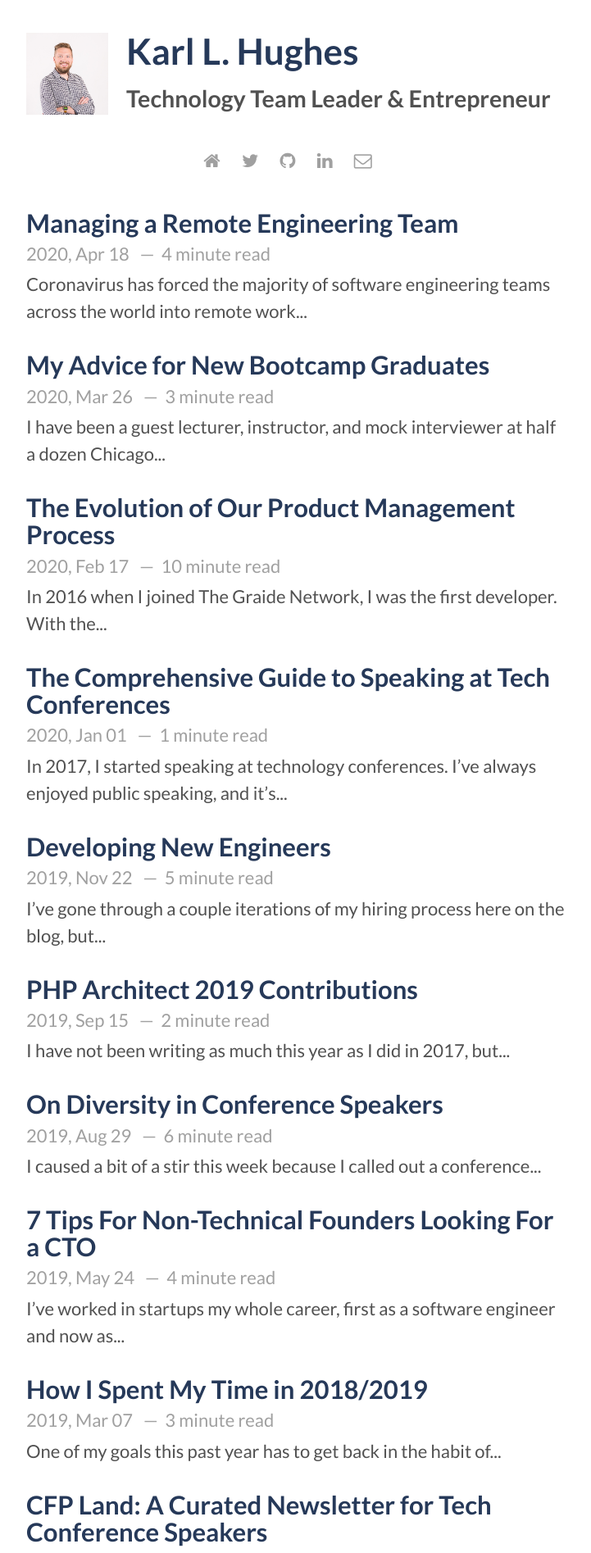
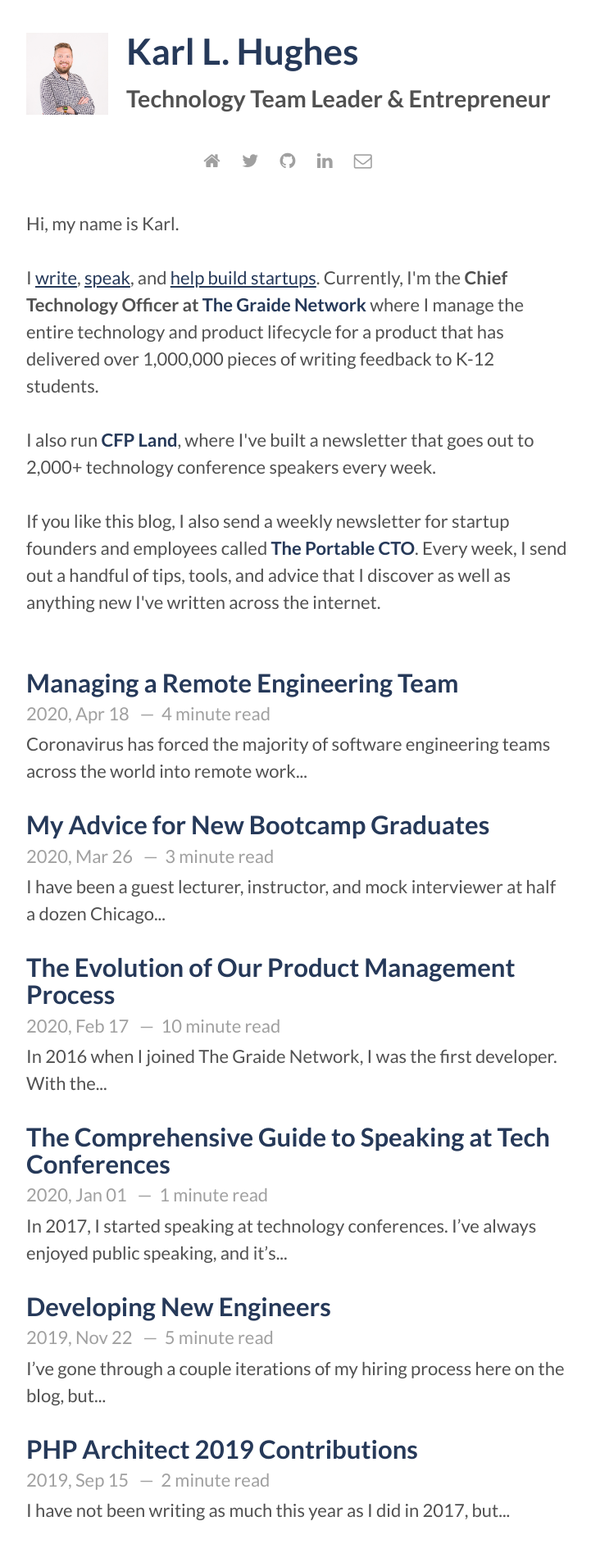
Before and after one commit to karllhughes/personal-blog-5, a Jekyll site: the page built from index.html, in a window 1280 px wide. Shown: the top 1895 px of the page at 82% size, without its empty margins (278-999 px from the left). Built offline with Jekyll 4.4.1, drawn with Linux system fonts in a browser that asks for light colours; the list of posts is cut into pages by our own code.

Commit message:
Adding more to home page

```diff
--- /dev/null
+++ b/_includes/about.html
@@ -0,0 +1,19 @@
+<section class="about">
+  <p>Hi, my name is Karl.</p>
+  <p>
+    I <a href="/writing/" class="underline">write</a>, <a href="/speaking/" class="underline">speak</a>, and
+    <a href="/work/" class="underline">help build startups</a>.
+    Currently, I'm the <strong>Chief Technology Officer at <a href="https://www.thegraidenetwork.com/" target="_blank">The Graide Network</a></strong>
+    where I manage the entire technology and product lifecycle for a product that has delivered over 1,000,000 pieces of writing
+    feedback to K-12 students.
+  </p>
+  <p>
+    I also run <strong><a href="https://www.cfpland.com">CFP Land</a></strong>, where I've built a newsletter that goes
+    out to 2,000+ technology conference speakers every week.
+  </p>
+  <p>
+    If you like this blog, I also send a weekly newsletter for startup founders and employees called
+    <strong><a href="https://mailchi.mp/a183cf10b418/startups">The Portable CTO</a></strong>.
+    Every week, I send out a handful of tips, tools, and advice that I discover as well as anything new I've written across the internet.
+  </p>
+</section>
--- a/_layouts/main.html
+++ b/_layouts/main.html
@@ -2,7 +2,7 @@
 layout: default
 ---
 <header>
-  <div class="about">
+  <section class="title">
     <div class="header-image">
       <a href="{{site.baseurl}}/"><img
         src="{{site.baseurl}}/assets/img/{% if site.author-img %}{{site.author-img}}{% endif %}" alt="{{site.author}}"></a>
@@ -11,7 +11,7 @@
       <h1 class="author-name"><a href="{{site.baseurl}}/">{{site.author}}</a></h1>
       <h2>{{ site.description }}</h2>
     </div>
-  </div>
+  </section>
 
   <section class="contact">
     <ul>
--- a/_sass/_typebase.scss
+++ b/_sass/_typebase.scss
@@ -61,6 +61,7 @@
   margin-top: $leading;
   margin-bottom: 0;
   line-height: $leading;
+  font-weight: bold;
 }
 h1 {
   font-size: 3 * $scale * 1rem;
--- /dev/null
+++ b/_sass/parts/_about.scss
@@ -0,0 +1,3 @@
+.about {
+  margin-bottom: 3rem;
+}
--- a/_sass/parts/_header.scss
+++ b/_sass/parts/_header.scss
@@ -1,5 +1,5 @@
 header {
-  .about {
+  .title {
     margin-bottom: 2rem;
     .header-image {
       float: left;
@@ -21,7 +21,7 @@
       }
     }
   }
-  .about:after {
+  .title:after {
     clear: both;
   }
 
--- a/_sass/parts/_tag.scss
+++ /dev/null
@@ -1,50 +0,0 @@
-.blog-tags {
-  width: 100%;
-  background-color: $white;
-  padding: 0 20px 20px;
-  h1 {
-    font-size: 30px;
-    text-align: center;
-    line-height: 1.3;
-    color: $dark-blue;
-  }
-  h2 {
-    color: $dark-blue;
-    margin: 10px 0;
-  }
-}
-
-.tags {
-  margin: 0;
-  padding: 10px;
-  li {
-    display: inline-block;
-    margin: 5px;
-    list-style: none;
-    a {
-      text-decoration: none;
-      color: $dark-blue;
-      display: inline-block;
-      padding: 5px 10px;
-      border: 1px solid $gray;
-      background-color: $lightgray;
-      transition: all .3s;
-      &:hover {
-        background-color: $gray;
-      }
-    }
-  }
-}
-
-.tag-list {
-  span {
-    a {
-      text-decoration: none;
-      color: $dark-blue;
-      &:hover {
-        text-decoration: underline;
-        opacity: .8;
-      }
-    }
-  }
-}
--- a/assets/css/main.scss
+++ b/assets/css/main.scss
@@ -20,6 +20,17 @@
   a {
     text-decoration: none;
     color: $dark-blue;
+  }
+
+  a:hover {
+    text-decoration: underline;
+  }
+
+  a.underline {
+    text-decoration: underline;
+  }
+  a.underline:hover {
+    text-decoration: none;
   }
 }
 
@@ -84,6 +95,15 @@
   clear: both;
 }
 
+h2.home-page-header {
+  font-size: 1rem;
+  line-height: 1.5rem;
+  margin-top: 1.5rem;
+  margin-bottom: 0;
+  color: $gray;
+  font-weight: normal;
+}
+
 .pagination {
   text-align: center;
   ul {
@@ -114,10 +134,6 @@
 }
 
 @import 'parts/header';
-
+@import 'parts/about';
 @import 'parts/post';
-
 @import 'parts/signup';
-
-///* - - - - - - - - - - Tag Styles - - - - - - - - - - */
-//@import 'parts/tag';
--- a/index.html
+++ b/index.html
@@ -1,6 +1,9 @@
 ---
 layout: main
 ---
+{% if paginator.page and paginator.page == 1 %}
+  {% include about.html %}
+{% endif %}
 {% for post in paginator.posts %}
 <article class="post">
   <div class="post-content">
```
Also changed, not shown: speaking.html (+0 -13 lines).
